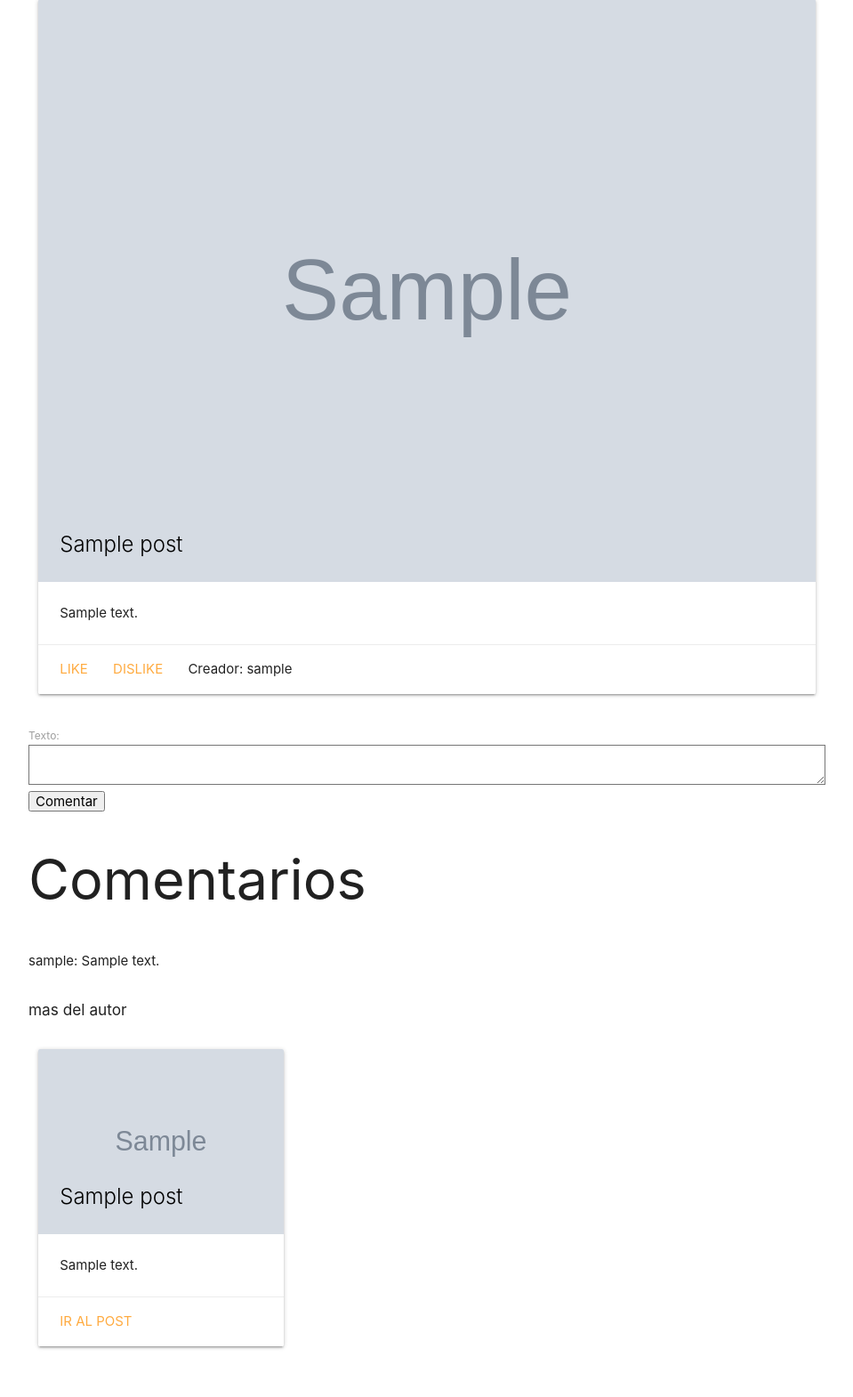
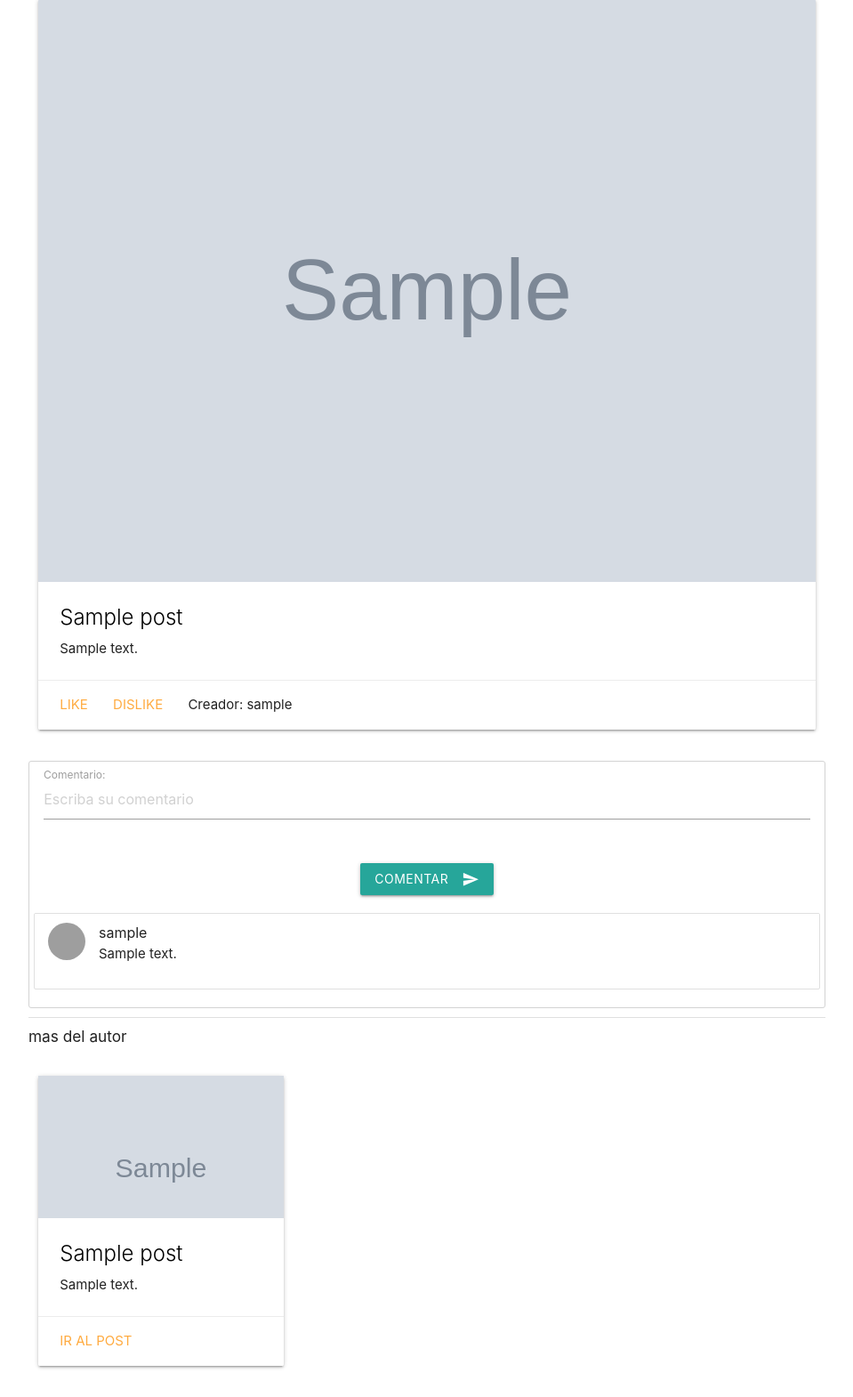
Before and after one commit to informatorio2020com07/django-blog, a Django app: page /post/1 in a window 1280 px wide. Shown: the part 73-1643 px from the top of the page at 89% size, without its empty margins (160-1119 px from the left). Before the commit the page ends 1589 px from the top, so only its background shows below. Run offline with Django 3.2, Linux system fonts and the light colour scheme; tables that the repository leaves empty hold one stand-in row (values such as "Sample post"); grey boxes marked "Sample" are stand-in pictures; grey boxes are pictures that could not be loaded.

Commit message:
un poco de estilo

```diff
--- a/post/forms.py
+++ b/post/forms.py
@@ -18,3 +18,7 @@ class ComentarioForm(forms.ModelForm):
     class Meta:
         model = Comentario
         fields = ('texto',)
+
+    def __init__(self, *args, **kwargs):
+        super(ComentarioForm, self).__init__(*args, **kwargs)
+        self.fields["texto"].widget.attrs.update({'class' : 'materialize-textarea','placeholder' : 'Escriba su comentario', 'type' : 'text'})
--- a/post/templates/post/grid_post.html
+++ b/post/templates/post/grid_post.html
@@ -1,11 +1,11 @@
 {% for post in posts %}
               <div class="col s6 m6 l4">
                 <div class="card">
-                  <div class="card-image">
+                  <div class="imagen-post-grid">
                     <img src="{{post.imagen.url}}">
-                    <span class="card-title black-text">{{post.titulo}}</span>
                   </div>
                   <div class="card-content">
+                    <span class="card-title black-text">{{post.titulo}}</span>
                     <p>{{post.contenido}}</p>
                   </div>
                   <div class="card-action">
--- a/post/templates/post/post.html
+++ b/post/templates/post/post.html
@@ -11,9 +11,9 @@
                   <div class="card">
                     <div class="card-image">
                       <img src="{{post.imagen.url}}">
-                      <span class="card-title black-text">{{post.titulo}}</span>
                     </div>
                     <div class="card-content">
+                      <span class="card-title black-text">{{post.titulo}}</span>
                       <p>
                         {{post.contenido}}
                       </p>
@@ -28,26 +28,38 @@
                 <!-- fin post previa -->
             </div>
 
-            <div class="comentar">
-              <form method="POST" action="{% url 'comentar' post.id %}">
-                {% csrf_token %}
-                {{ form_comentario }}
-                <button type="submit">Comentar</button>
-              </form>
+            <div class="row comentarios">
+              <div class="comentar">
+                <form method="POST" action="{% url 'comentar' post.id %}">
+                  {% csrf_token %}
+                  <div class="row">
+                    <div class="input-field col s12">
+                      {{ form_comentario.texto }}
+                      <label for="id_text">Comentario:</label>
+                    </div>
+                  </div>
+                  <div class="row center-align">
+                    <button class="btn waves-effect waves-light" type="submit" name="action">Comentar
+                        <i class="material-icons right">send</i>
+                    </button>
+                </div>
 
+                </form>
+              </div>
+
+                <ul class="collection">
+                  {% for comentario in post.comentario_set.all %}
+                    <li class="collection-item avatar z-depth-5">
+                      <img src="#" alt="" class="circle">
+                      <span class="title">{{comentario.usuario.username}}</span>
+                      <p>{{comentario.texto}}
+                      </p>
+                    </li>
+                  {% endfor%}
+                </ul>
             </div>
 
-            <div class="comentario">
-              <div class="row">
-                <h1>Comentarios</h1>
-              </div>
-              {% for comentario in post.comentario_set.all %}
-                <div class="row">
-                  <p>{{comentario.usuario.username}}: {{comentario.texto}}</p>
-                </div>
-              {% endfor%}
-            </div>
-
+            <div class="divider"></div>
 
             <div class="row">
                 <h6>mas del autor</h6>
--- a/static/css/style.css
+++ b/static/css/style.css
@@ -0,0 +1,20 @@
+.comentarios{
+    border: solid 1px lightgrey;
+    border-radius: 3px;
+    margin-bottom: 10px;
+    padding: 5px;
+    background-color: #ffffff;
+}
+
+
+.imagen-post-grid{
+    height: 160px;
+    position: relative;
+    overflow: hidden;
+}
+
+.imagen-post-grid img{
+    height: auto;
+    width:100%;
+    margin: 0 auto;
+}
```
